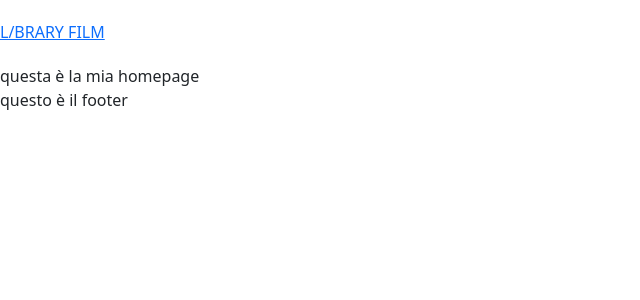
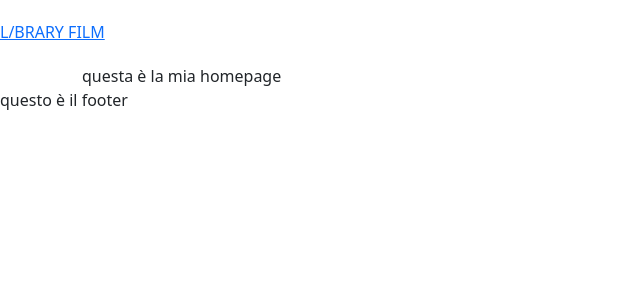
Before and after one commit to Giunta-Giovanni/webapp-react, a React (Vite) app: page / in a window 1280 px wide. Shown: the top 300 px of the page, without its empty margins (0-640 px from the left). Built offline with nearby package versions, Linux system fonts and the light colour scheme.

Commit message:
[feat] add class container on main for spacing

```diff
--- a/src/layout/DefaultLayout.jsx
+++ b/src/layout/DefaultLayout.jsx
@@ -7,7 +7,7 @@ export default function DefaultFunction() {
     return (
         <>
             <Header />
-            <main>
+            <main className="container">
                 <Outlet />
             </main>
             <Footer />
```
